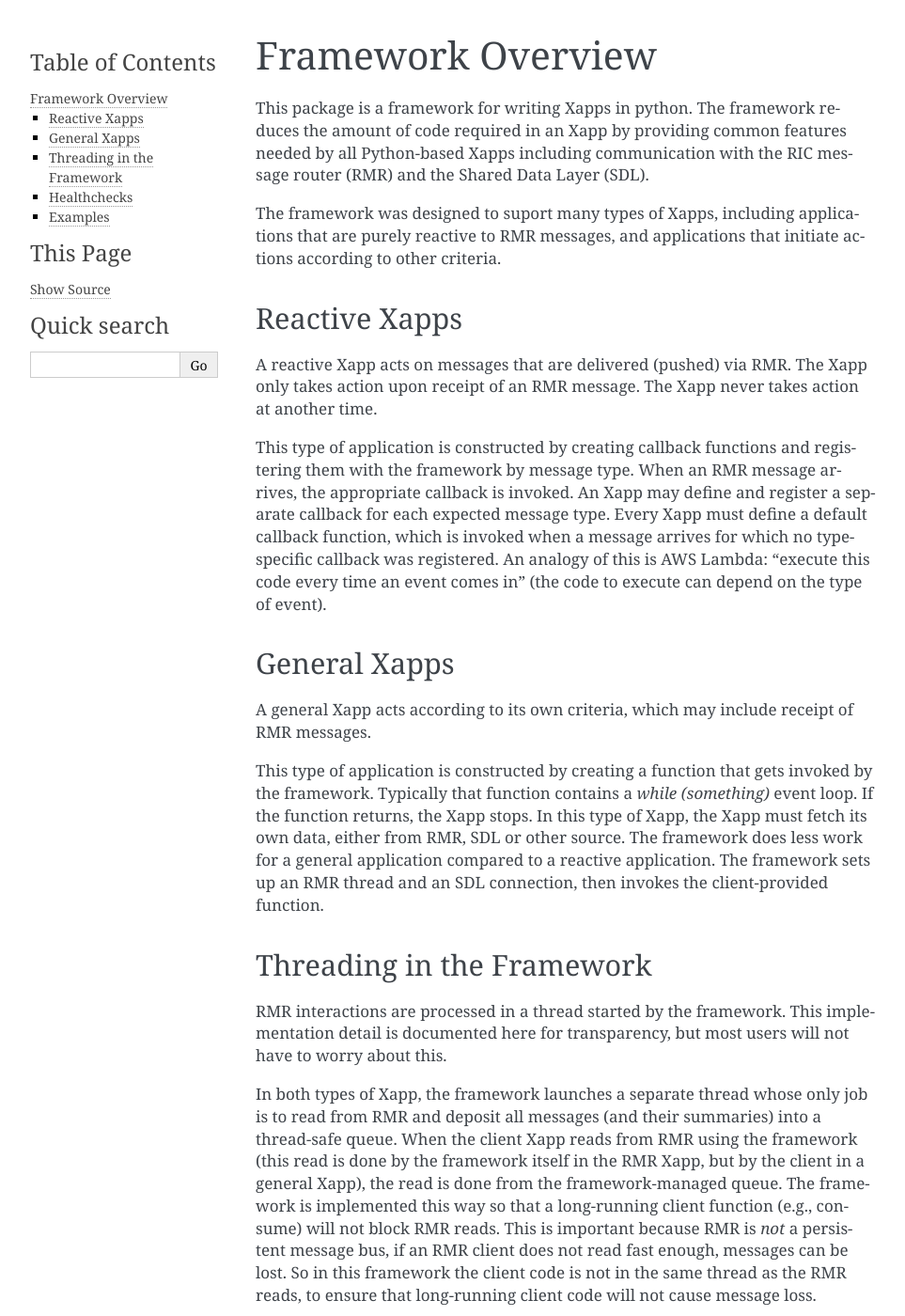
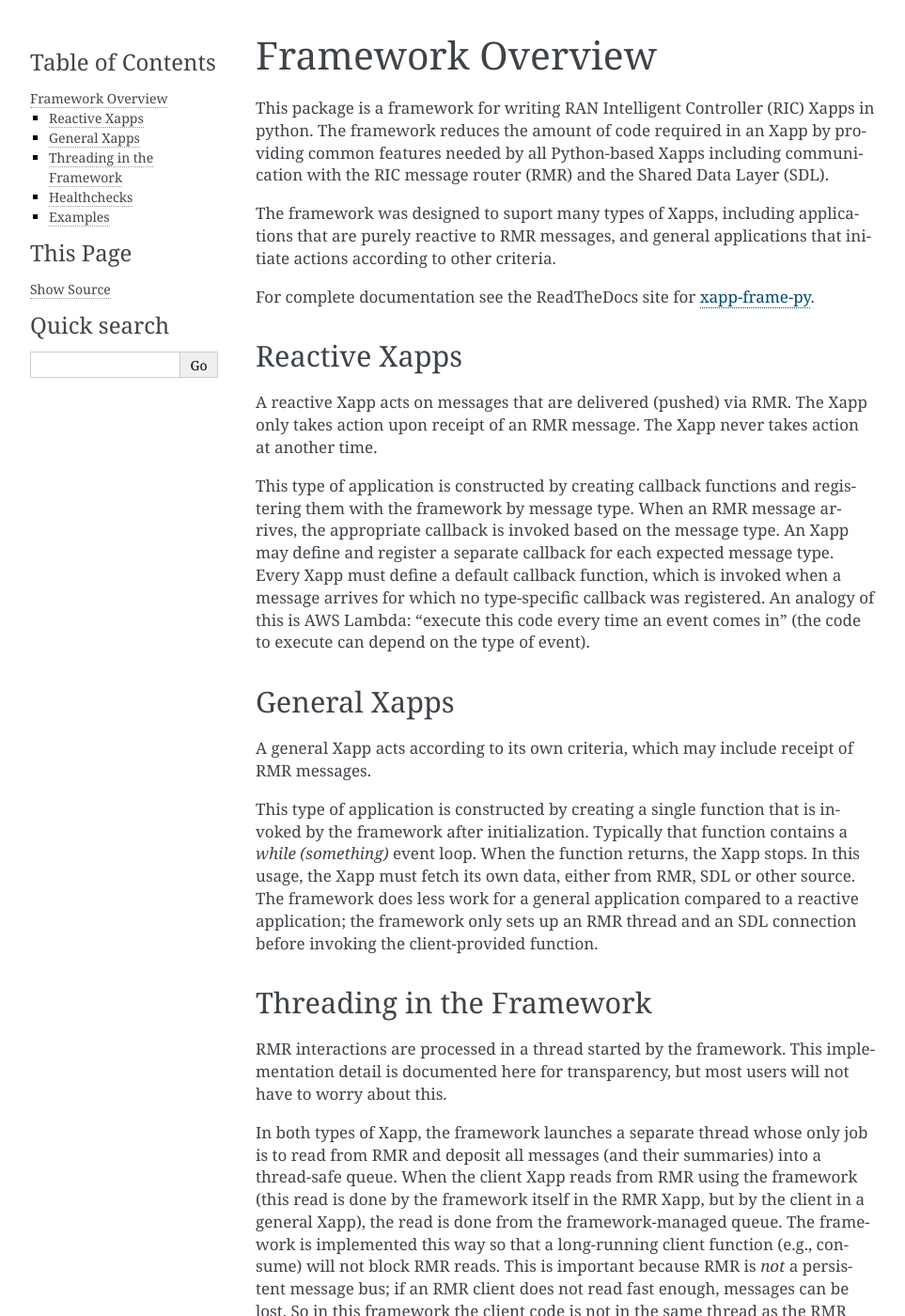
Before and after one commit to o-ran-sc/ric-plt-xapp-frame-py, a Sphinx documentation site: the page built from docs/overview.rst, in a window 1280 px wide and 1400 px high. Shown: the whole window at 94% size, without its empty margins (148-1111 px from the left). Built offline with Sphinx 7.4.7, drawn with Linux system fonts in a browser that asks for light colours; the version number is read from the project's files by our own code; some of the changed text lies outside the part shown.

Commit message:
Extend class/method docs and publish as user guide
Bump version to 1.1.2
No functional changes.

Signed-off-by: Lott, Christopher (cl778h) <cl778h@att.com>
Change-Id: Ie1d8ace03315bfd9a75aadc933aa66cf3be3e7ff

```diff
--- a/docs/conf.py
+++ b/docs/conf.py
@@ -9,6 +9,9 @@
 
 # don't alphabetically order
 autodoc_member_order = "bysource"
+# Tell numpydoc NOT to generate a list of class members to silence sphinx warnings like this:
+# simple.py:docstring of simple.simple.Simple.rst:20:autosummary: stub file not found 'simple.simple.Simple.hello'. Check your autosummary_generate setting.
+numpydoc_show_class_members = False
 
 linkcheck_ignore = ["http://localhost.*", "http://127.0.0.1.*", "https://gerrit.o-ran-sc.org.*"]
 
--- a/docs/developer-guide.rst
+++ b/docs/developer-guide.rst
@@ -3,6 +3,9 @@
 
 Developer Guide
 ===============
+
+This document explains how to maintain the RIC Xapp framework.
+Information for users of this framework (i.e., Xapp developers) is in the User Guide.
 
 Tech Stack
 ----------
--- a/docs/index.rst
+++ b/docs/index.rst
@@ -12,6 +12,7 @@
 
    installation-guide.rst
    overview.rst
+   user-guide.rst
    rmr_api.rst
    developer-guide.rst
    release-notes.rst
--- a/docs/overview.rst
+++ b/docs/overview.rst
@@ -5,14 +5,18 @@
 Framework Overview
 ==================
 
-This package is a framework for writing Xapps in python. The framework
-reduces the amount of code required in an Xapp by providing common
-features needed by all Python-based Xapps including communication with
-the RIC message router (RMR) and the Shared Data Layer (SDL).
+This package is a framework for writing RAN Intelligent Controller
+(RIC) Xapps in python. The framework reduces the amount of code
+required in an Xapp by providing common features needed by all
+Python-based Xapps including communication with the RIC message router
+(RMR) and the Shared Data Layer (SDL).
 
 The framework was designed to suport many types of Xapps, including
-applications that are purely reactive to RMR messages, and
+applications that are purely reactive to RMR messages, and general
 applications that initiate actions according to other criteria.
+
+For complete documentation see the ReadTheDocs site for
+`xapp-frame-py <https://docs.o-ran-sc.org/projects/o-ran-sc-ric-plt-xapp-frame-py>`_.
 
 Reactive Xapps
 --------------
@@ -23,13 +27,13 @@
 
 This type of application is constructed by creating callback functions
 and registering them with the framework by message type.  When an RMR
-message arrives, the appropriate callback is invoked.  An Xapp may
-define and register a separate callback for each expected message
-type.  Every Xapp must define a default callback function, which is
-invoked when a message arrives for which no type-specific callback was
-registered.  An analogy of this is AWS Lambda: "execute this code
-every time an event comes in" (the code to execute can depend on the
-type of event).
+message arrives, the appropriate callback is invoked based on the
+message type.  An Xapp may define and register a separate callback for
+each expected message type.  Every Xapp must define a default callback
+function, which is invoked when a message arrives for which no
+type-specific callback was registered.  An analogy of this is AWS
+Lambda: "execute this code every time an event comes in" (the code to
+execute can depend on the type of event).
 
 General Xapps
 -------------
@@ -37,14 +41,14 @@
 A general Xapp acts according to its own criteria, which may include
 receipt of RMR messages.
 
-This type of application is constructed by creating a function that
-gets invoked by the framework.  Typically that function contains a
-`while (something)` event loop.  If the function returns, the Xapp
-stops.  In this type of Xapp, the Xapp must fetch its own data, either
-from RMR, SDL or other source.  The framework does less work for a
-general application compared to a reactive application.  The framework
-sets up an RMR thread and an SDL connection, then invokes the
-client-provided function.
+This type of application is constructed by creating a single function
+that is invoked by the framework after initialization.  Typically that
+function contains a `while (something)` event loop.  When the function
+returns, the Xapp stops.  In this usage, the Xapp must fetch its own
+data, either from RMR, SDL or other source.  The framework does less
+work for a general application compared to a reactive application; the
+framework only sets up an RMR thread and an SDL connection before
+invoking the client-provided function.
 
 Threading in the Framework
 --------------------------
@@ -61,7 +65,7 @@
 from the framework-managed queue.  The framework is implemented this
 way so that a long-running client function (e.g., consume) will not
 block RMR reads.  This is important because RMR is *not* a persistent
-message bus, if an RMR client does not read fast enough, messages can
+message bus; if an RMR client does not read fast enough, messages can
 be lost.  So in this framework the client code is not in the same
 thread as the RMR reads, to ensure that long-running client code will
 not cause message loss.
@@ -96,7 +100,9 @@
 --------
 
 Two sample Xapps using this framework are provided in the `examples`
-directory of the git repository.  The first, `ping`, is a general Xapp
+directory of the
+`git repository <https://gerrit.o-ran-sc.org/r/gitweb?p=ric-plt/xapp-frame.git;a=tree>`_.
+The first, `ping`, is a general Xapp
 that defines a main function that reads its RMR mailbox in addition to
 other work.  The second, `pong`, is a reactive Xapp that only takes
 action when a message is received.
--- a/docs/release-notes.rst
+++ b/docs/release-notes.rst
@@ -9,6 +9,11 @@
 
 The format is based on `Keep a Changelog <http://keepachangelog.com/>`__
 and this project adheres to `Semantic Versioning <http://semver.org/>`__.
+
+
+[1.1.2] - 2020-05-12
+--------------------
+* Extend and publish class and method documentation as user guide in RST
 
 
 [1.1.1] - 2020-05-07
--- a/setup.py
+++ b/setup.py
@@ -32,7 +32,7 @@
 
 setup(
     name="ricxappframe",
-    version="1.1.1",
+    version="1.1.2",
     packages=find_packages(exclude=["tests.*", "tests"]),
     author="Tommy Carpenter, E. Scott Daniels",
     description="Xapp and RMR framework for python",
```
Also changed, not shown: other parts of docs/overview.rst (+2 -2 lines), docs/user-guide.rst (added, +37 -0 lines), 4 other files.
